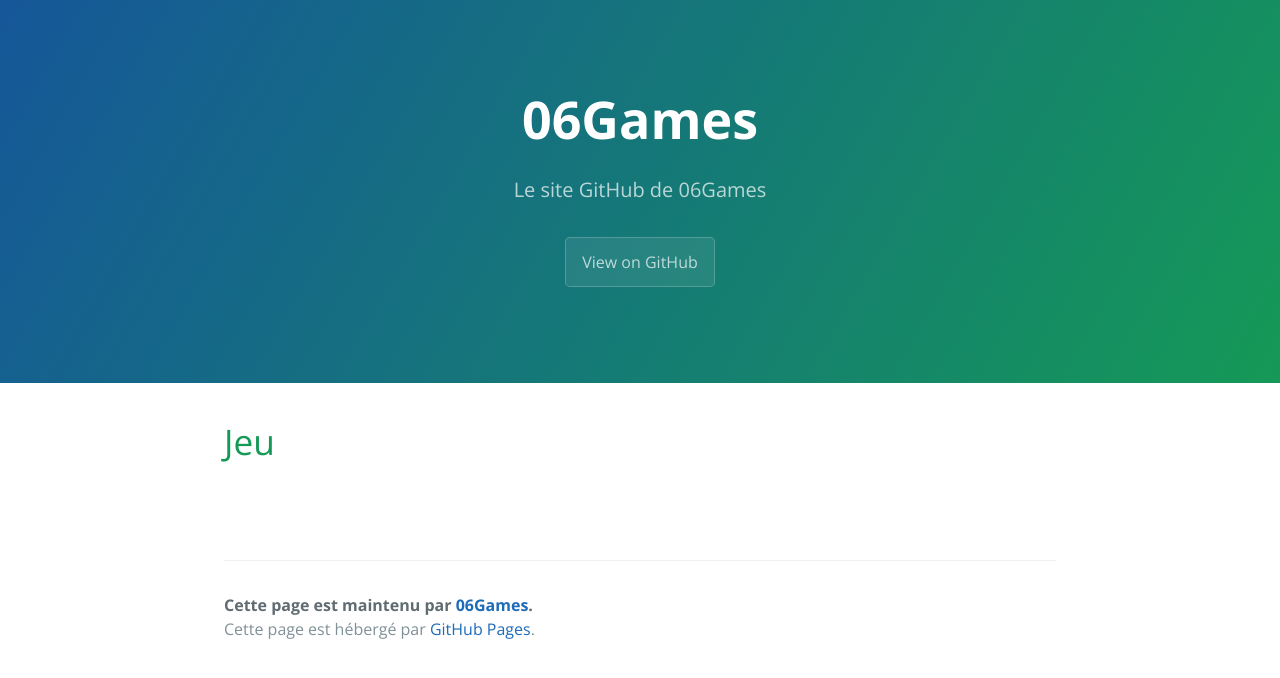
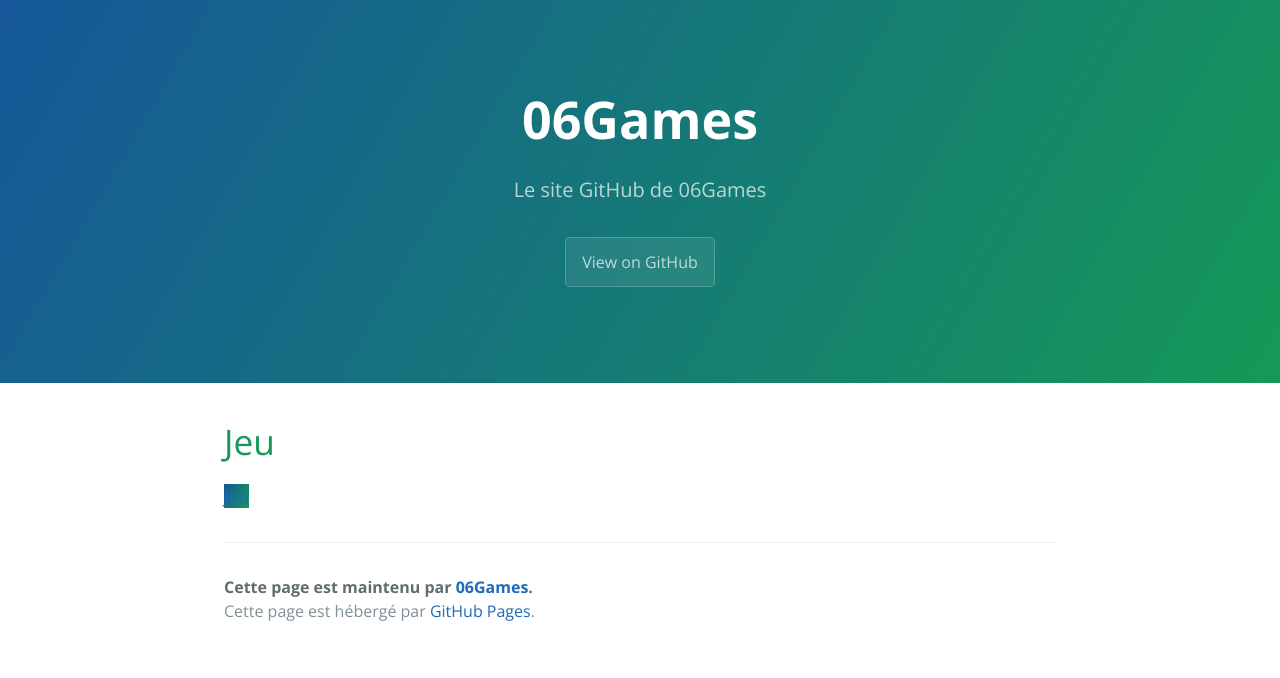
Before and after one commit to 06Games/06games.github.io, a PHP site: page / in a window 1280 px wide. Shown: the top 678 px of the page. Run offline with PHP 8.4, Linux system fonts and the light colour scheme.

Commit message:
GitHub Page

```diff
--- a/bouton.css
+++ b/bouton.css
@@ -1,15 +1,4 @@
 .bouton {
- color: rgba(255, 255, 255, 0.8);
- text-decoration: none;
- background-color: rgba(255, 255, 255, 0.2);
- border-color: rgba(255, 255, 255, 0.3);
- display: inline-block;
- margin-bottom: 1rem;
- color: rgba(255, 255, 255, 0.7);
- background-color: rgba(255, 255, 255, 0.08);
- border-color: rgba(255, 255, 255, 0.2);
- border-style: solid;
- border-width: 1px;
- border-radius: 0.3rem;
- transition: color 0.2s, background-color 0.2s, border-color 0.2s;
+	background-color: #159957;
+	background-image: linear-gradient(120deg, #155799, #159957);
 }
--- a/index.html
+++ b/index.html
@@ -22,7 +22,7 @@
 
     <section class="main-content">
       <h1 id="jeu-dev">Jeu</h1>
-		<a href="jeu.html" class="bouton">Jeu</a>
+		<a href="jeu.html" class="btn, bouton">Jeu</a>
 
 
       <footer class="site-footer">
```
